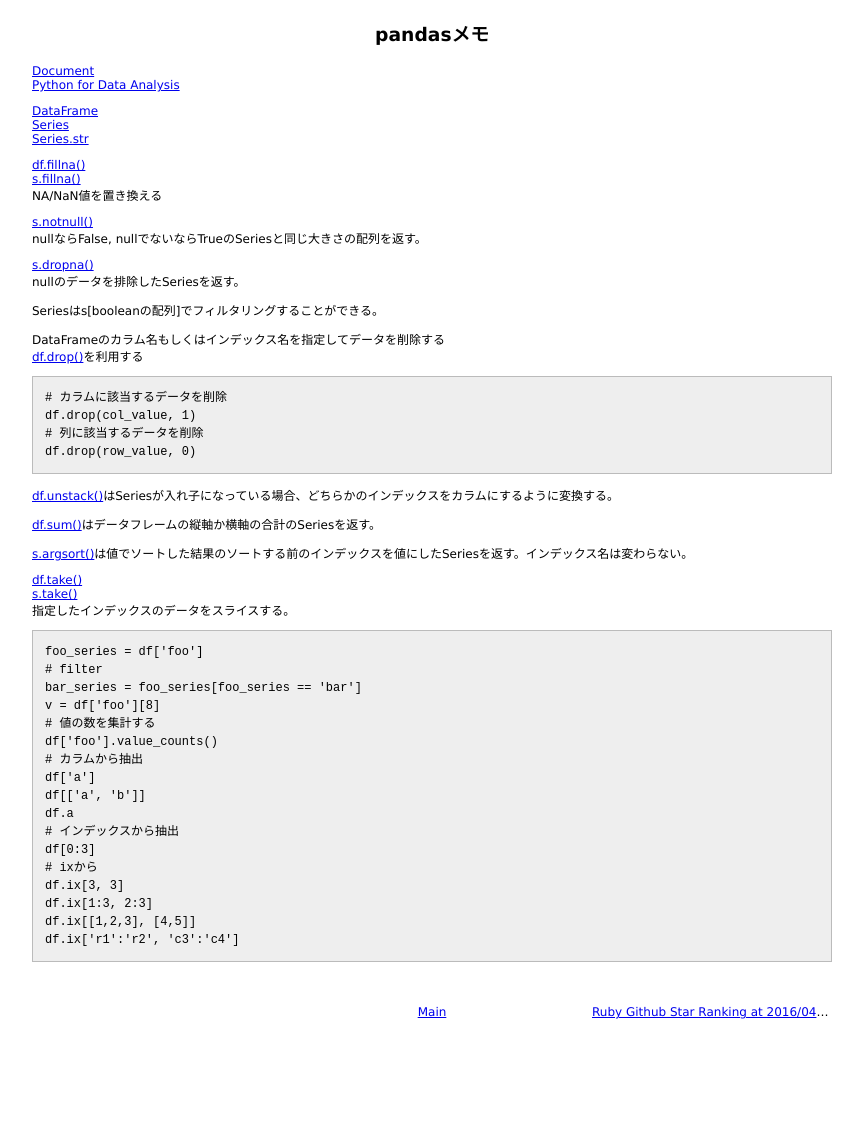
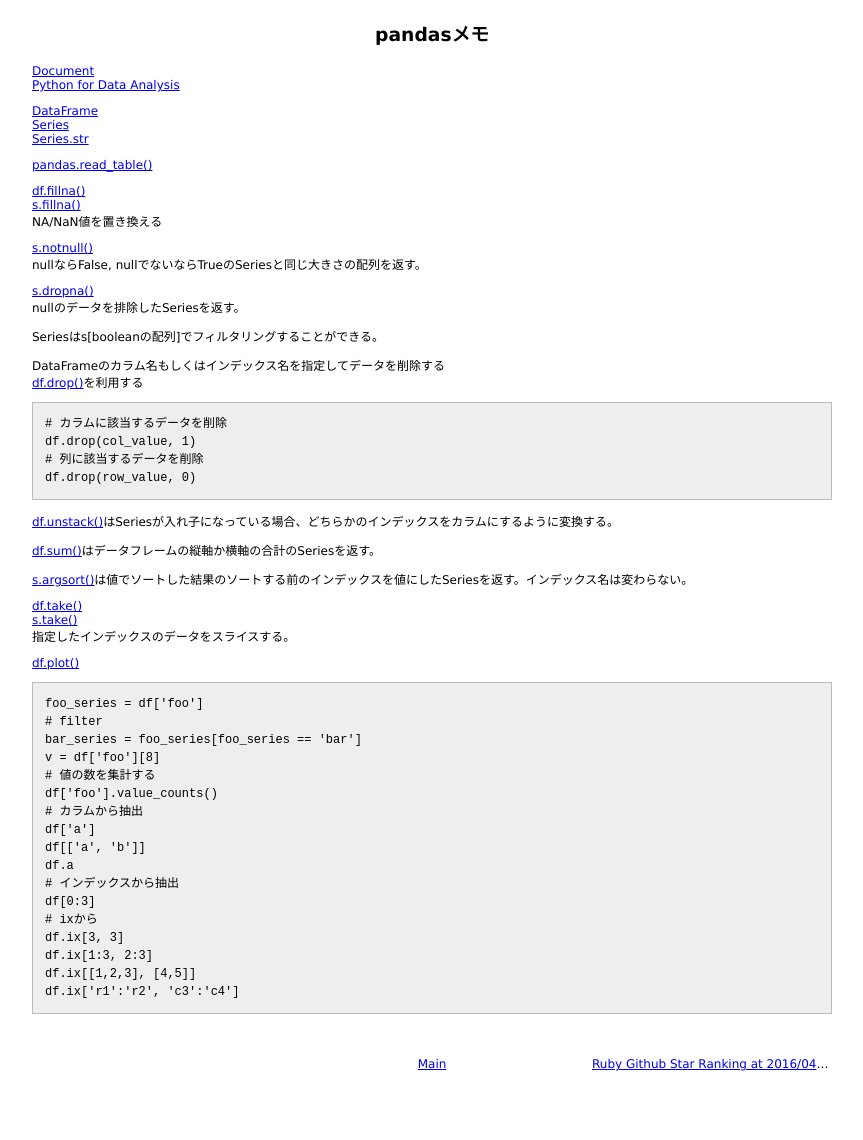
Before and after one commit to 38elements/38elements.github.com, a Jekyll site: the page built from _posts/2016-04-24-pandas.md, in a window 1280 px wide. Shown: the whole page, without its empty margins (208-1071 px from the left). Built offline with Jekyll 4.4.1, drawn with Linux system fonts in a browser that asks for light colours; before the commit the page ends 1088 px from its top, so only the background shows below that.

Commit message:
Update 2016-04-24-pandas.md

````diff
--- a/_posts/2016-04-24-pandas.md
+++ b/_posts/2016-04-24-pandas.md
@@ -9,6 +9,7 @@ title: pandasメモ
 [Series](http://pandas.pydata.org/pandas-docs/stable/api.html#series)
 [Series.str](http://pandas.pydata.org/pandas-docs/stable/api.html#string-handling)
 
+[pandas.read_table()](http://pandas.pydata.org/pandas-docs/stable/generated/pandas.read_table.html)
 
 [df.fillna()](http://pandas.pydata.org/pandas-docs/stable/generated/pandas.DataFrame.fillna.html)
 [s.fillna()](http://pandas.pydata.org/pandas-docs/stable/generated/pandas.Series.fillna.html)
@@ -41,6 +42,10 @@ df.drop(row_value, 0)
 [s.take()](http://pandas.pydata.org/pandas-docs/stable/generated/pandas.Series.take.html)
 指定したインデックスのデータをスライスする。
 
+[df.plot()](http://pandas.pydata.org/pandas-docs/stable/generated/pandas.DataFrame.plot.html)
+
+
+
 
 ```
 foo_series = df['foo']
````
